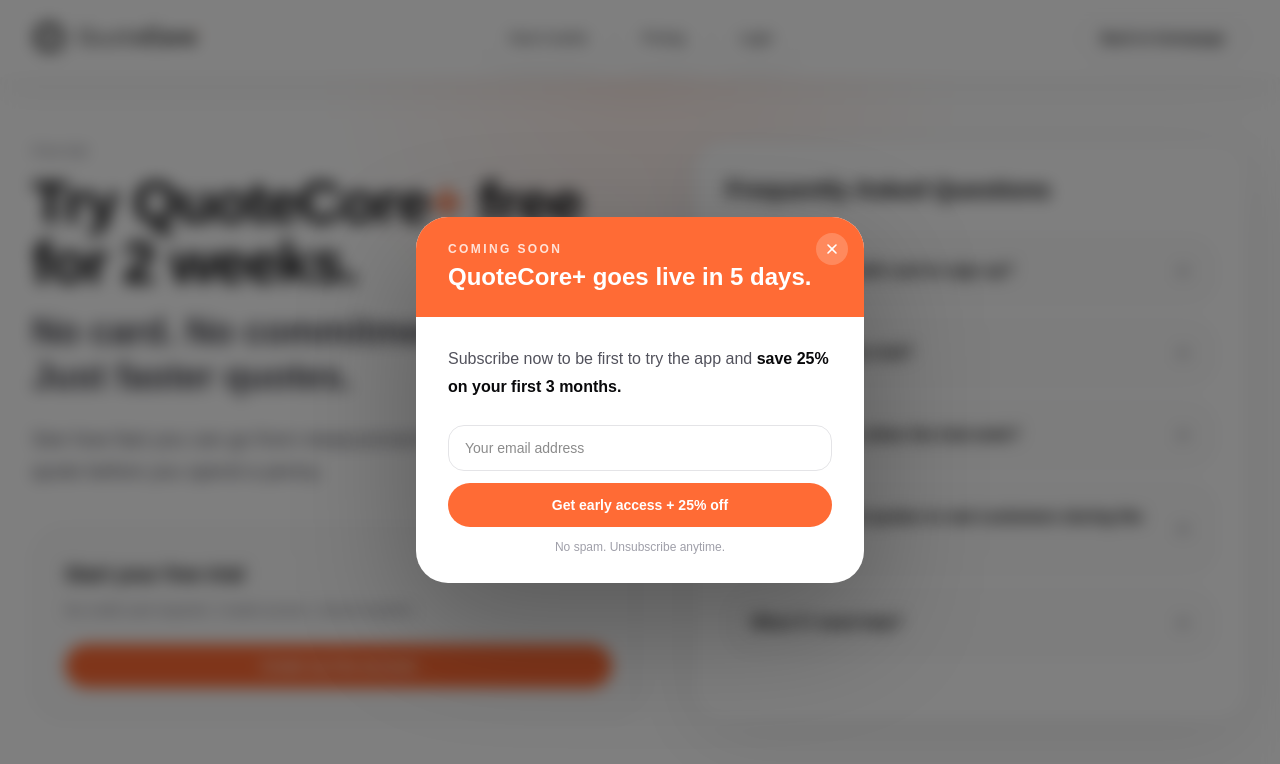
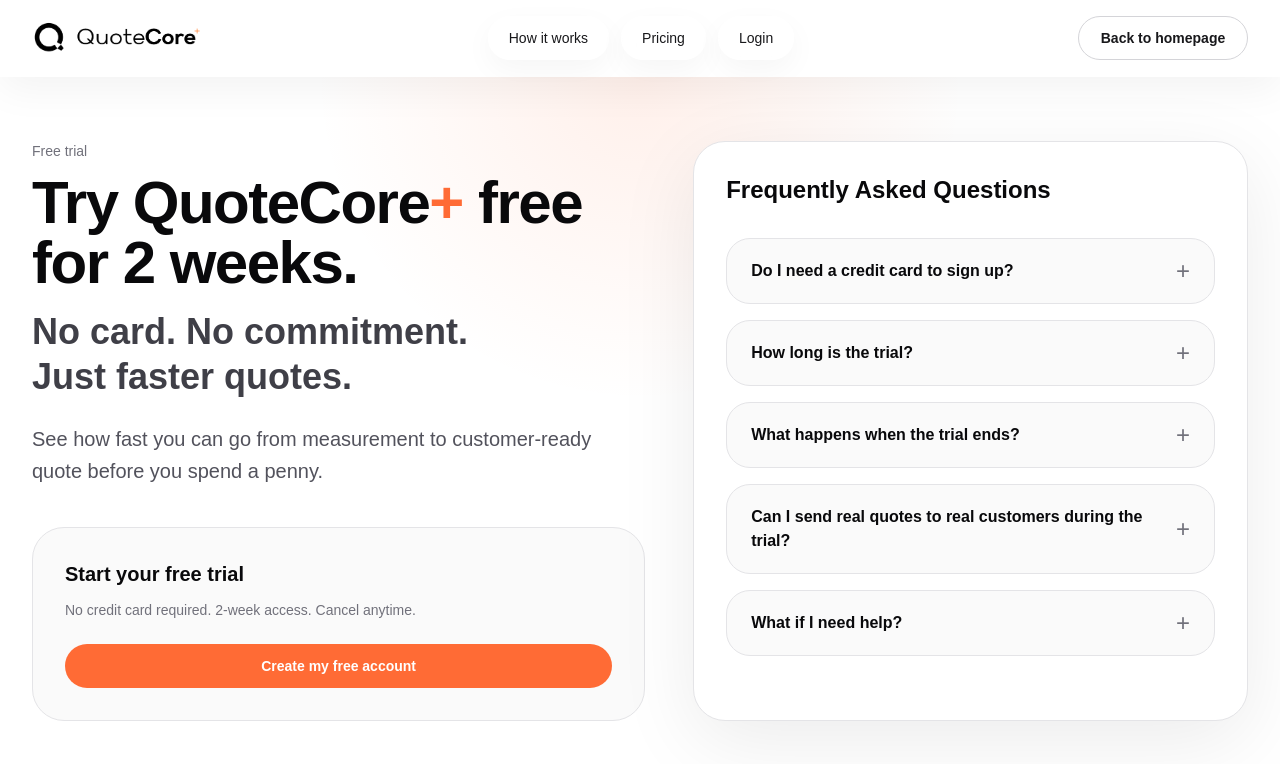
Before and after one commit to barrytheai/quotecore, a Next.js app: page /free-trial in a window 1280 px wide. Shown: the top 764 px of the page. Built offline with nearby package versions, Linux system fonts and the light colour scheme; no server answers.

Commit message:
fix: early access popup triggered by button click on free-trial page only

```diff
--- a/app/free-trial/page.tsx
+++ b/app/free-trial/page.tsx
@@ -1,8 +1,11 @@
 "use client";
 
 import { useState } from "react";
+import EarlyAccessPopup from "@/components/EarlyAccessPopup";
 
 export default function FreeTrialPage() {
+  const [showEarlyAccess, setShowEarlyAccess] = useState(false);
+
   const faqs = [
     {
       question: "Do I need a credit card to sign up?",
@@ -92,12 +95,13 @@
               <div id="trial-form" className="mt-10 rounded-[2rem] border border-zinc-200 bg-zinc-50 p-8">
                 <h2 className="text-xl font-semibold">Start your free trial</h2>
                 <p className="mt-3 text-sm text-zinc-500">No credit card required. 2-week access. Cancel anytime.</p>
-                <a
-                  href="https://quotecore-plus-dev.vercel.app/login"
+                <button
+                  type="button"
+                  onClick={() => setShowEarlyAccess(true)}
                   className={`${primaryButton} mt-6 w-full justify-center text-base font-semibold py-3`}
                 >
                   Create my free account
-                </a>
+                </button>
               </div>
             </div>
 
@@ -118,6 +122,7 @@
         </section>
       </main>
 
+      {showEarlyAccess && <EarlyAccessPopup forceOpen onClose={() => setShowEarlyAccess(false)} />}
       <style>{`
         .brand-wordmark {
           white-space: nowrap;
--- a/app/layout.tsx
+++ b/app/layout.tsx
@@ -1,7 +1,7 @@
 import type { Metadata } from "next";
 import Script from "next/script";
 import { Analytics } from "@vercel/analytics/next";
-import EarlyAccessPopup from "@/components/EarlyAccessPopup";
+
 import { Geist, Geist_Mono } from "next/font/google";
 import "./globals.css";
 
@@ -87,7 +87,6 @@
       <body className="min-h-full flex flex-col">
         {children}
         <Analytics />
-        <EarlyAccessPopup />
         <Script
           id="software-application-schema"
           type="application/ld+json"
--- a/components/EarlyAccessPopup.tsx
+++ b/components/EarlyAccessPopup.tsx
@@ -3,20 +3,27 @@
 import { useState, useEffect } from "react";
 import { supabase } from "@/lib/supabase";
 
-export default function EarlyAccessPopup() {
+interface Props {
+  forceOpen?: boolean;
+  onClose?: () => void;
+}
+
+export default function EarlyAccessPopup({ forceOpen, onClose }: Props = {}) {
   const [visible, setVisible] = useState(false);
   const [email, setEmail] = useState("");
   const [status, setStatus] = useState<"idle" | "loading" | "success" | "error">("idle");
   const [errorMsg, setErrorMsg] = useState("");
 
   useEffect(() => {
+    if (forceOpen) return; // controlled externally
     // Show after 3 seconds, only if not already dismissed this session
     if (sessionStorage.getItem("earlyAccessDismissed")) return;
     const timer = setTimeout(() => setVisible(true), 3000);
     return () => clearTimeout(timer);
-  }, []);
+  }, [forceOpen]);
 
   const dismiss = () => {
+    if (onClose) { onClose(); return; }
     sessionStorage.setItem("earlyAccessDismissed", "1");
     setVisible(false);
   };
@@ -44,7 +51,7 @@
     }
   };
 
-  if (!visible) return null;
+  if (!forceOpen && !visible) return null;
 
   return (
     <div className="fixed inset-0 z-[999] flex items-center justify-center p-4">
```
